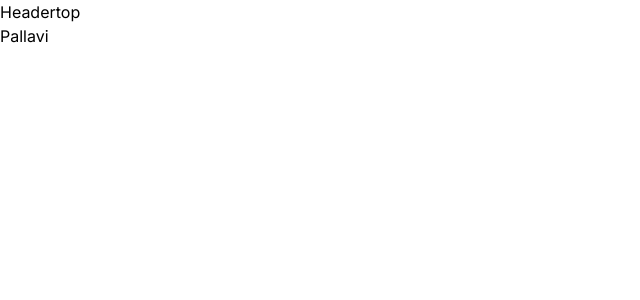
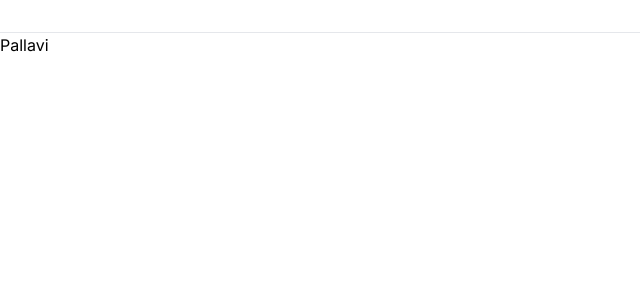
Before and after one commit to Pallavibu/nextjs_task, a Next.js app: page / in a window 1280 px wide. Shown: the top 300 px of the page, without its empty margins (0-640 px from the left). Built offline with nearby package versions, Linux system fonts and the light colour scheme.

Commit message:
installed with react icons

```diff
--- a/src/app/layout.tsx
+++ b/src/app/layout.tsx
@@ -1,7 +1,7 @@
 import type { Metadata } from 'next'
 import { Inter } from 'next/font/google'
 import './globals.css'
-import HeaderTop from '@/components/Headertop'
+import HeaderTop from '@/components/HeaderTop'
 
 const inter = Inter({ subsets: ['latin'] })
 
--- a/src/components/HeaderTop.tsx
+++ b/src/components/HeaderTop.tsx
@@ -2,7 +2,11 @@ import React from 'react'
 
 const HeaderTop = () => {
   return (
-    <div>Headertop</div>
+    <div className='border-b sm:block'>
+        <div className='container py-4'>
+
+        </div>
+    </div>
   )
 }
 
```
Also changed, not shown: package.json (+5 -4 lines), 1 other file (tests, documents, lock files or other folders).
